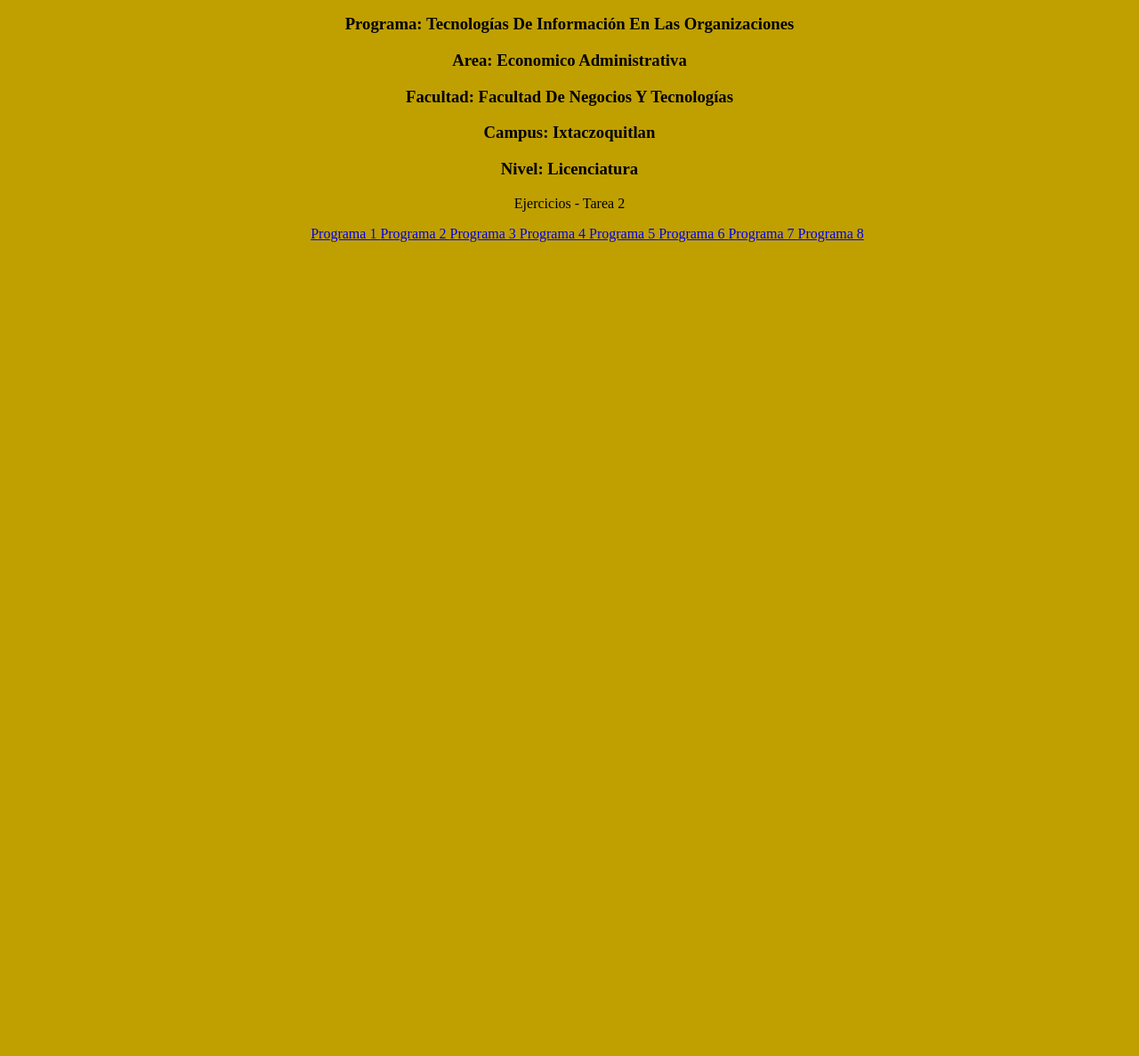
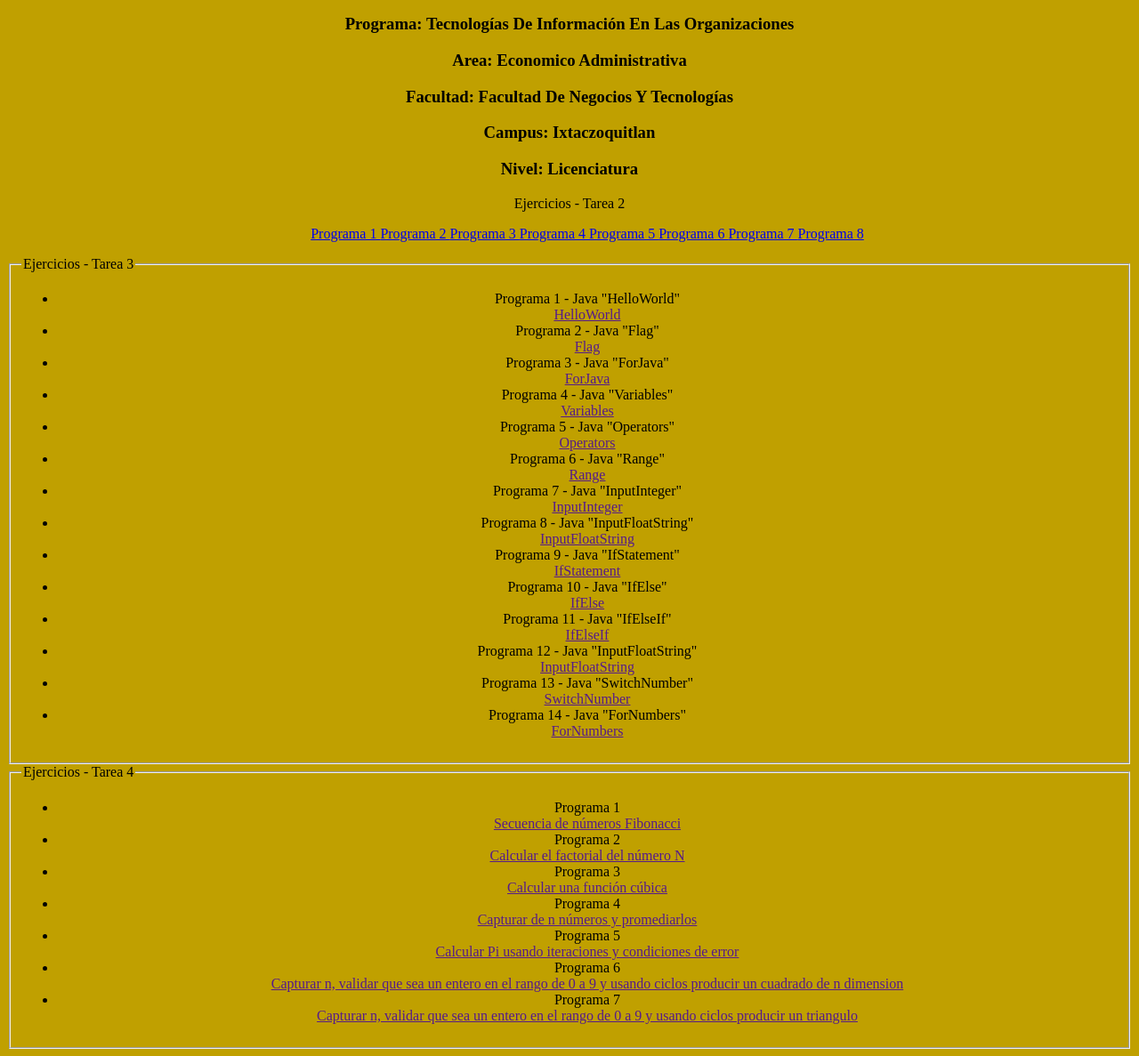
Before and after one commit to EspirituRA/EspirituRA.github.io, a plain HTML site: page index.html in a window 1280 px wide. Shown: the part 691-1878 px from the top of the page at 89% size. Before the commit the page ends 979 px from the top, so only its background shows below. Drawn offline with Linux system fonts and the light colour scheme.

Commit message:
Update index.html

```diff
--- a/index.html
+++ b/index.html
@@ -45,6 +45,61 @@ Datos Academicos
 <a href="https://user-images.githubusercontent.com/112709321/191175792-a646c74f-562b-4780-86e4-c6031e4a9d24.png">Programa 8 </a>
            </ul>
       </fieldset>
+ <fieldset>
+        <legend>Ejercicios - Tarea 3</legend>
+        <ul>
+
+          <li>Programa 1 - Java "HelloWorld"</li>
+          <a href=""> HelloWorld</a>
+          <li>Programa 2 - Java "Flag"</li>
+          <a href=""> Flag</a>
+          <li>Programa 3 - Java "ForJava"</li>
+          <a href=""> ForJava</a>
+          <li>Programa 4 - Java "Variables"</li>
+          <a href=""> Variables</a>
+          <li>Programa 5 - Java "Operators"</li>
+          <a href=""> Operators</a>
+          <li>Programa 6 - Java "Range"</li>
+          <a href=""> Range</a>
+          <li>Programa 7 - Java "InputInteger"</li>
+          <a href=""> InputInteger</a>
+          <li>Programa 8 - Java "InputFloatString"</li>
+          <a href=""> InputFloatString</a>
+          <li>Programa 9 - Java "IfStatement"</li>
+          <a href=""> IfStatement</a>
+          <li>Programa 10 - Java "IfElse"</li>
+          <a href=""> IfElse</a>
+          <li>Programa 11 - Java "IfElseIf"</li>
+          <a href=""> IfElseIf</a>
+          <li>Programa 12 - Java "InputFloatString"</li>
+          <a href=""> InputFloatString</a>
+          <li>Programa 13 - Java "SwitchNumber"</li>
+          <a href=""> SwitchNumber</a>
+          <li>Programa 14 - Java "ForNumbers"</li>
+          <a href=""> ForNumbers</a>
+
+        </ul>
+      </fieldset>
+
+      <fieldset>
+        <legend>Ejercicios - Tarea 4</legend>
+        <ul>
+          <li>Programa 1</li>
+          <a href="">Secuencia de números Fibonacci</a>
+          <li>Programa 2</li>
+          <a href="">Calcular el factorial del número N</a>
+          <li>Programa 3</li>
+          <a href="">Calcular una función cúbica</a>
+          <li>Programa 4</li>
+          <a href="">Capturar de n números y promediarlos</a>
+          <li>Programa 5</li>
+          <a href="">Calcular Pi usando iteraciones y condiciones de error</a>
+          <li>Programa 6</li>
+          <a href="">Capturar n, validar que sea un entero en el rango de 0 a 9 y usando ciclos producir un cuadrado de n dimension</a>
+          <li>Programa 7</li>
+          <a href="">Capturar n, validar que sea un entero en el rango de 0 a 9 y usando ciclos producir un triangulo</a>
+        </ul>
+      </fieldset>
  </center>
 </body>
 </html>
```
